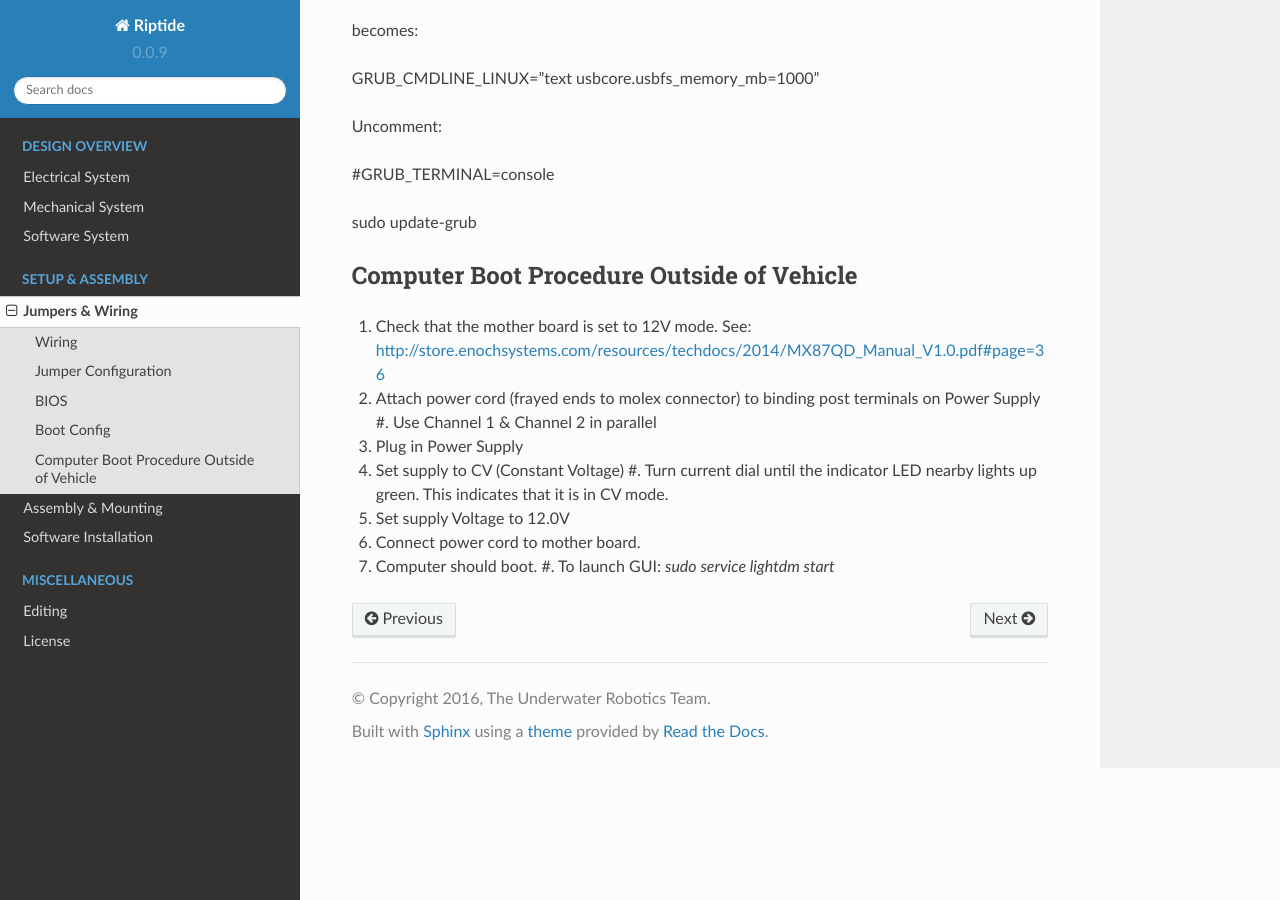
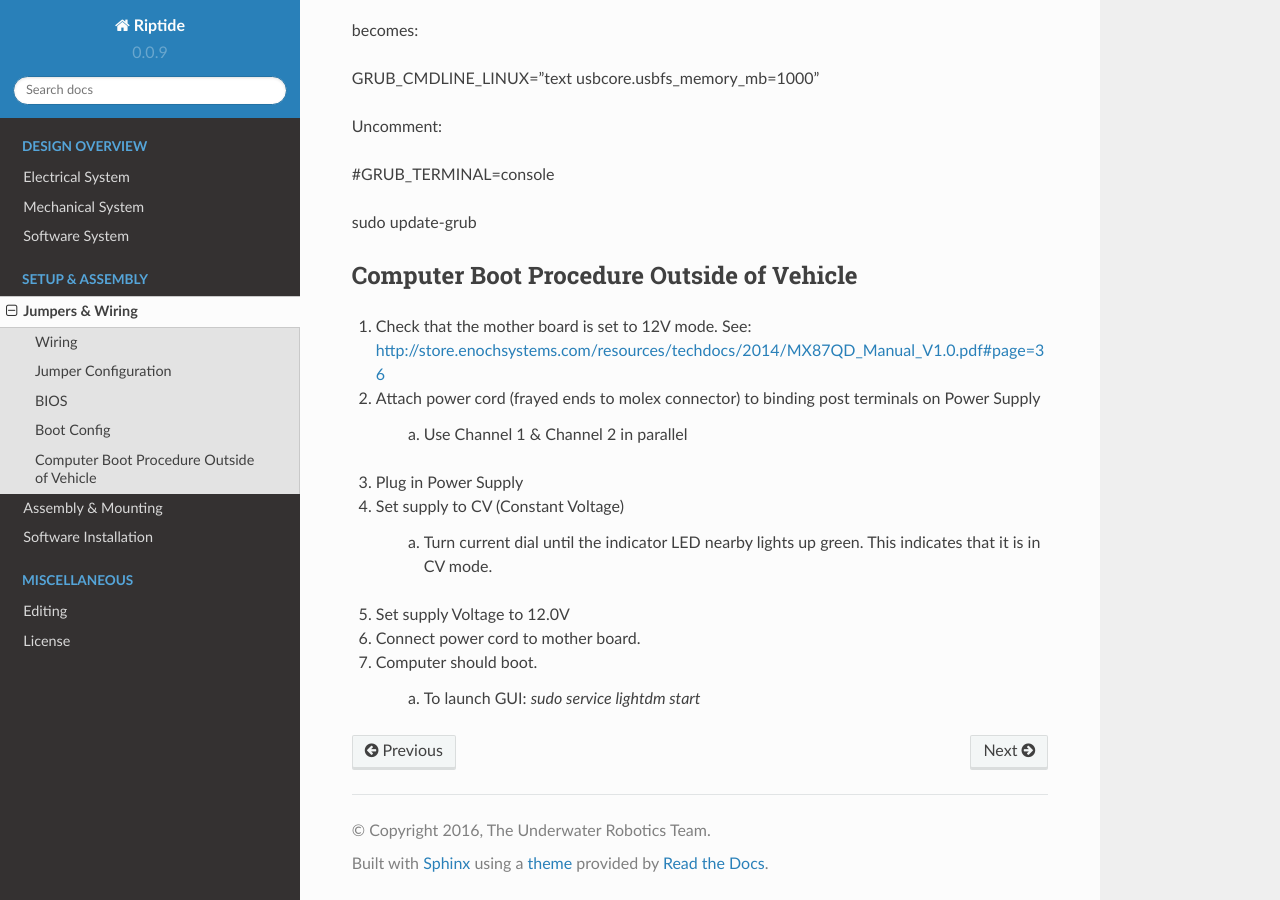
Before and after one commit to osu-uwrt/riptide, a Sphinx documentation site: the page built from sphinx/source/electrical_setup.rst, in a window 1280 px wide and 900 px high, scrolled down 1964 px. Built offline with Sphinx 7.4.7 and the Read the Docs theme 2.0.0, drawn with Linux system fonts in a browser that asks for light colours; part of the change alters nothing that is shown.

```diff
--- a/sphinx/source/electrical_setup.rst
+++ b/sphinx/source/electrical_setup.rst
@@ -76,13 +76,18 @@ sudo update-grub
 Computer Boot Procedure Outside of Vehicle
 ------------------------------------------
 
-#. Check that the mother board is set to 12V mode. See\: http://store.enochsystems.com/resources/techdocs/2014/MX87QD_Manual_V1.0.pdf#page=36
-#. Attach power cord (frayed ends to molex connector) to binding post terminals on Power Supply
-   #. Use Channel 1 & Channel 2 in parallel
-#. Plug in Power Supply
-#. Set supply to CV (Constant Voltage)
-   #. Turn current dial until the indicator LED nearby lights up green. This indicates that it is in CV mode.
-#. Set supply Voltage to 12.0V
-#. Connect power cord to mother board.
-#. Computer should boot.
-   #. To launch GUI: `sudo service lightdm start`
+1. Check that the mother board is set to 12V mode. See\: http://store.enochsystems.com/resources/techdocs/2014/MX87QD_Manual_V1.0.pdf#page=36
+2. Attach power cord (frayed ends to molex connector) to binding post terminals on Power Supply
+
+     a) Use Channel 1 & Channel 2 in parallel
+
+3. Plug in Power Supply
+4. Set supply to CV (Constant Voltage)
+
+     a) Turn current dial until the indicator LED nearby lights up green. This indicates that it is in CV mode.
+
+5. Set supply Voltage to 12.0V
+6. Connect power cord to mother board.
+7. Computer should boot.
+
+     a) To launch GUI: `sudo service lightdm start`
```
